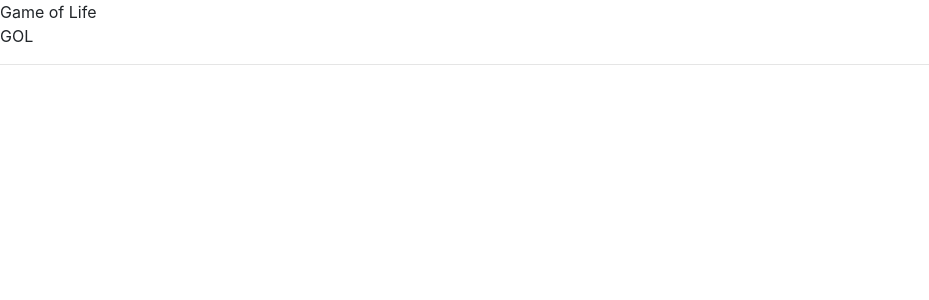
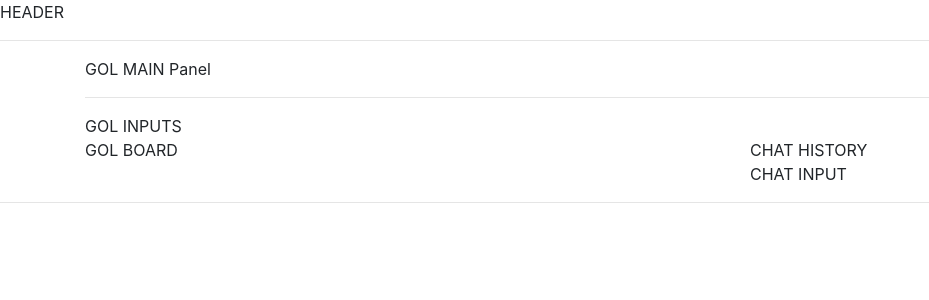
Before and after one commit to clickingmouse/t1-gol, a React (Create React App) app in the folder frontend/: page / in a window 1280 px wide. Shown: the top 300 px of the page, without its empty margins (0-929 px from the left). Built offline with nearby package versions, Linux system fonts and the light colour scheme.

Commit message:
touched chat file strucutre. filled components, basic layout with placeholders

```diff
--- a/frontend/src/App.js
+++ b/frontend/src/App.js
@@ -1,12 +1,15 @@
 import React from "react";
+
 //import logo from "./logo.svg";
 //import "./App.css";
+import Header from "./components/Header";
+import GolAppPanel from "./components/GOL/GolAppPanel";
 
 function App() {
   return (
     <div className="App">
-      <header className="App-header">Game of Life</header>
-      GOL
+      <Header />
+      <GolAppPanel />
       <hr />
     </div>
   );
--- a/frontend/src/components/GOL/GolAppPanel.js
+++ b/frontend/src/components/GOL/GolAppPanel.js
@@ -0,0 +1,27 @@
+import React from "react";
+import GolInput from "./GolInput";
+import GolBoard from "./GolBoard";
+import ChatHistory from "./GolChat/ChatHistory";
+import ChatInput from "./GolChat/ChatInput";
+import { Container, Row, Col } from "react-bootstrap";
+
+export default function GolAppPanel() {
+  return (
+    <div>
+      <Container>
+        GOL MAIN Panel
+        <hr />
+        <GolInput />
+        <Row>
+          <Col sm={7}>
+            <GolBoard />
+          </Col>
+          <Col sm={5}>
+            <ChatHistory />
+            <ChatInput />
+          </Col>
+        </Row>
+      </Container>
+    </div>
+  );
+}
--- a/frontend/src/components/GOL/GolBoard.js
+++ b/frontend/src/components/GOL/GolBoard.js
@@ -0,0 +1,5 @@
+import React from "react";
+
+export default function GolBoard() {
+  return <div>GOL BOARD</div>;
+}
--- /dev/null
+++ b/frontend/src/components/GOL/GolChat/ChatHistory.js
@@ -0,0 +1,5 @@
+import React from "react";
+
+export default function ChatHistory() {
+  return <div>CHAT HISTORY</div>;
+}
--- /dev/null
+++ b/frontend/src/components/GOL/GolChat/ChatInput.js
@@ -0,0 +1,5 @@
+import React from "react";
+
+export default function ChatInput() {
+  return <div>CHAT INPUT</div>;
+}
--- a/frontend/src/components/GOL/GolInput.js
+++ b/frontend/src/components/GOL/GolInput.js
@@ -0,0 +1,5 @@
+import React from "react";
+
+export default function GolInput() {
+  return <div>GOL INPUTS</div>;
+}
--- a/frontend/src/components/Header.js
+++ b/frontend/src/components/Header.js
@@ -0,0 +1,10 @@
+import React from "react";
+
+export default function Header() {
+  return (
+    <div>
+      HEADER
+      <hr />
+    </div>
+  );
+}
```
